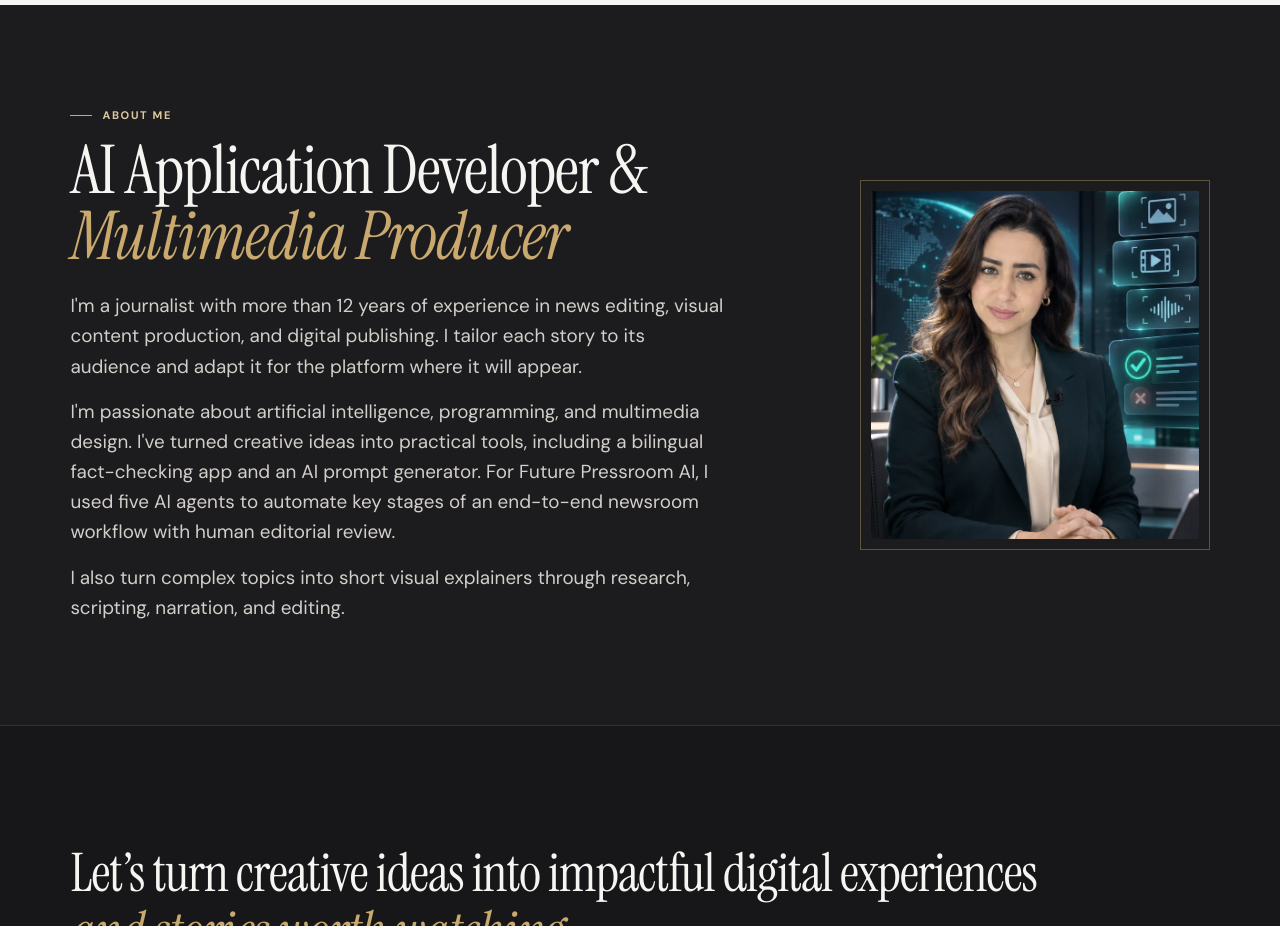
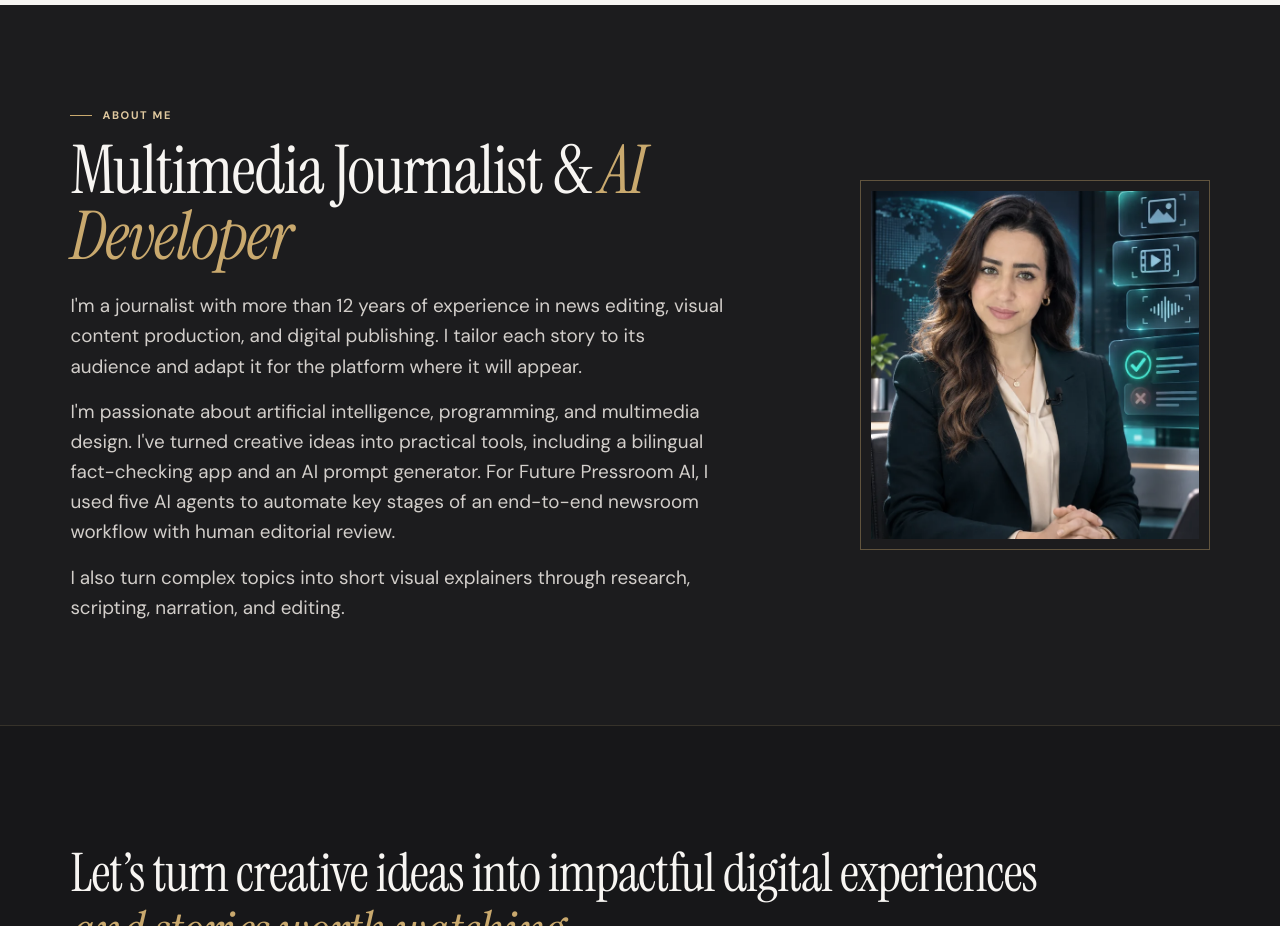
Before and after one commit to SHADO-VIP/shado-portfolio, a plain HTML site: page index.html in a window 1280 px wide. Shown: the part 1520-2446 px from the top of the page. Drawn offline with Linux system fonts and the light colour scheme.

Commit message:
Update index.html

```diff
--- a/index.html
+++ b/index.html
@@ -216,7 +216,7 @@
       <div class="shell about-inner">
         <div>
           <p class="eyebrow"><span></span> About me</p>
-          <h2 id="about-title">AI Application Developer &amp; <em>Multimedia Producer</em></h2>
+          <h2 id="about-title">Multimedia Journalist &amp; <em>AI Developer</em></h2>
           <div class="about-copy">
   <p>I'm a journalist with more than 12 years of experience in news editing, visual content production, and digital publishing. I tailor each story to its audience and adapt it for the platform where it will appear.</p>
 
```
